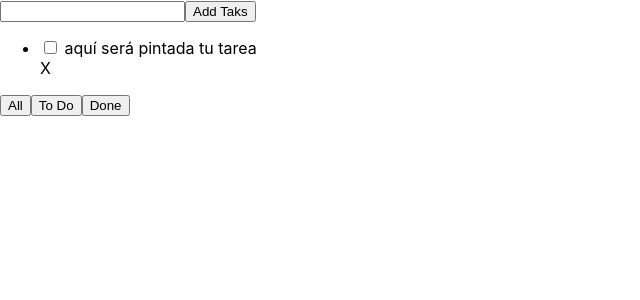
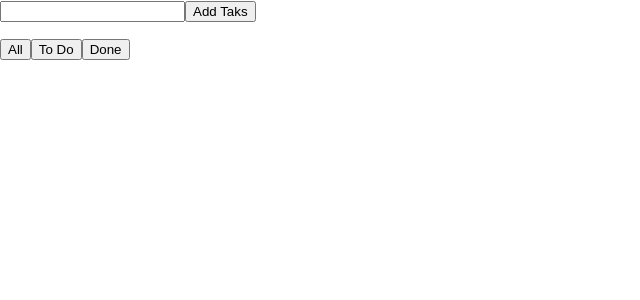
Before and after one commit to lissms/my-task-list, a React (Create React App) app: page / in a window 1280 px wide. Shown: the top 300 px of the page, without its empty margins (0-640 px from the left). Built offline with nearby package versions, Linux system fonts and the light colour scheme.

Commit message:
Add props to Tasklist

```diff
--- a/src/App.js
+++ b/src/App.js
@@ -7,7 +7,7 @@ class App extends React.Component {
   constructor() {
     super();
     this.state = {
-      taskList: ["aquí será pintada tu tarea"],
+      taskList: [],
     };
   }
   getInputValue = (task) => {
--- a/src/components/TaskList.jsx
+++ b/src/components/TaskList.jsx
@@ -5,9 +5,9 @@ export default class TaskList extends Component {
     return (
       <div>
         <ul>
-          <li>
+          {/*   <li>
             <input type="checkbox" name="" id="" /> {this.props.value} <div class="delete-button">X</div>
-          </li>
+          </li> */}
         </ul>
       </div>
     );
```
